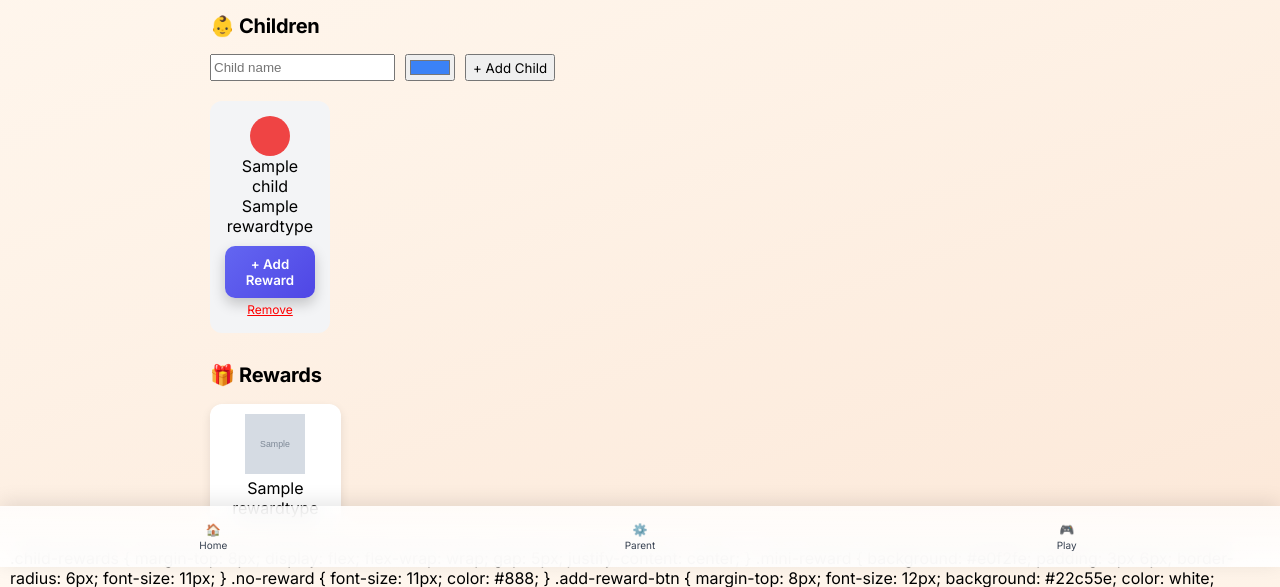
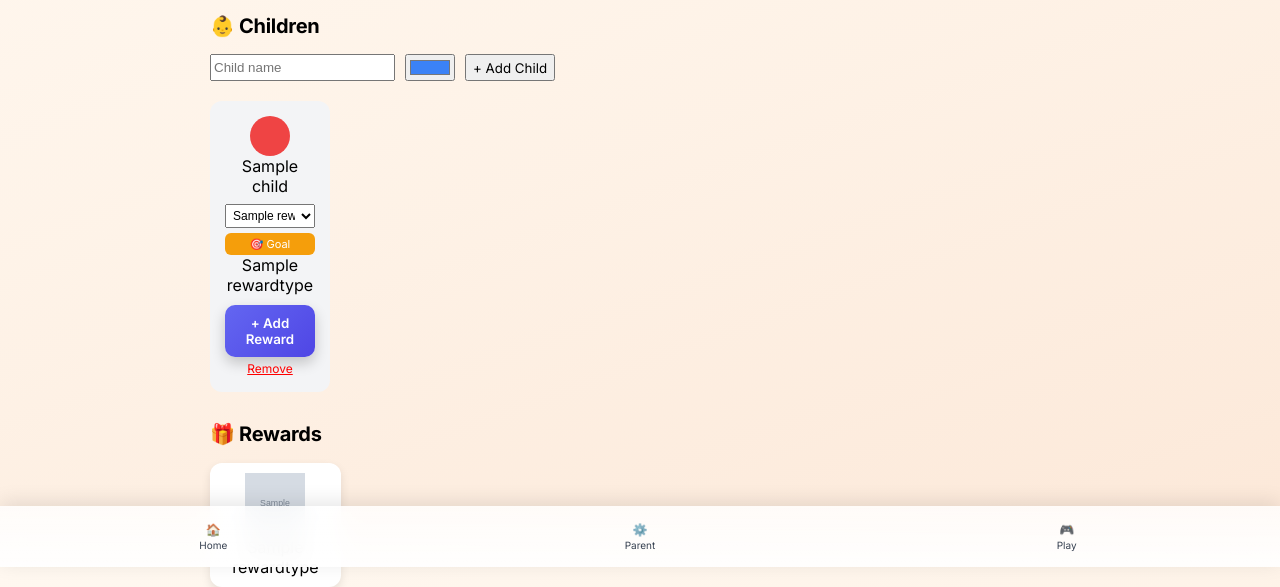
Before and after one commit to KevinCranfield/rewardApp, a Django app: page /setup/ in a window 1280 px wide. Shown: the part 233-820 px from the top of the page. Run offline with Django 5.2, Linux system fonts and the light colour scheme; a user stored in the database is signed in; tables that the repository leaves empty hold one stand-in row (values such as "Sample post"); grey boxes marked "Sample" are stand-in pictures.

Commit message:
updated models setup game

```diff
--- a/game/templates/game/setup.html
+++ b/game/templates/game/setup.html
@@ -29,6 +29,24 @@
         <div class="child-card">
           <div class="child-avatar" style="background: {{ child.colour }}"></div>
           <div class="child-name">{{ child.name }}</div>
+
+          <!-- 🎯 Main Reward (Goal) -->
+          <form method="POST" action="/set-main-reward/" class="main-reward-form">
+            {% csrf_token %}
+            <input type="hidden" name="child_id" value="{{ child.id }}">
+
+            <select name="reward_id">
+              <option value="">Select goal</option>
+              {% for reward in rewards %}
+                <option value="{{ reward.id }}"
+                  {% if child.main_reward and child.main_reward.id == reward.id %}selected{% endif %}>
+                  {{ reward.name }}
+                </option>
+              {% endfor %}
+            </select>
+
+            <button type="submit">🎯 Goal</button>
+          </form>
 
           <!-- 🎁 Rewards for this child -->
           <div class="child-rewards">
@@ -146,6 +164,31 @@
   margin-bottom: 20px;
 }
 
+  .main-reward-form {
+    margin-top: 8px;
+    display: flex;
+    flex-direction: column;
+    gap: 5px;
+  }
+
+  .main-reward-form select {
+    font-size: 12px;
+    padding: 3px;
+  }
+
+  .main-reward-form button {
+    font-size: 11px;
+    background: #f59e0b;
+    color: white;
+    border: none;
+    border-radius: 6px;
+    padding: 4px;
+    cursor: pointer;
+  }
+
+  .main-reward-form button:hover {
+    background: #d97706;
+  }
 </style>
 
 .child-rewards {
--- a/game/views.py
+++ b/game/views.py
@@ -404,15 +404,14 @@ def roll(request):
         for c in all_children
     ]
 
-    # 🎁 Reward trigger when reaching square 64
+    # 🎁 Main reward trigger when reaching square 64 (pre-selected goal)
     reward_data = None
-    if child.position == 64:
-        reward_obj = RewardType.objects.filter(child=child).order_by("?").first()
-        if reward_obj:
-            reward_data = {
-                "name": reward_obj.name,
-                "image": reward_obj.image.url if reward_obj.image else None
-            }
+    if child.position == 64 and getattr(child, "main_reward", None):
+        reward_obj = child.main_reward
+        reward_data = {
+            "name": reward_obj.name,
+            "image": reward_obj.image.url if reward_obj.image else None
+        }
 
     return JsonResponse({
         "success": True,
```
